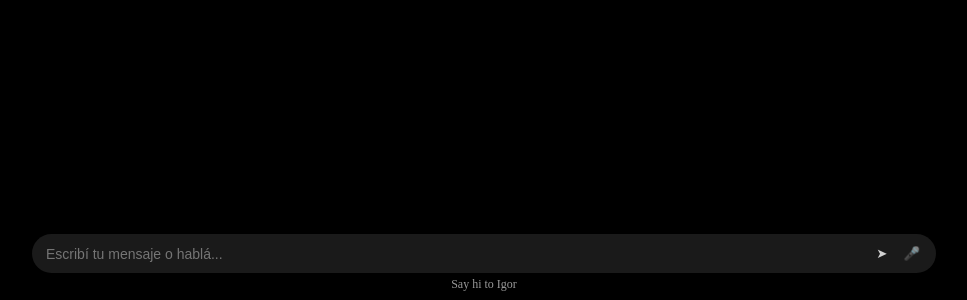
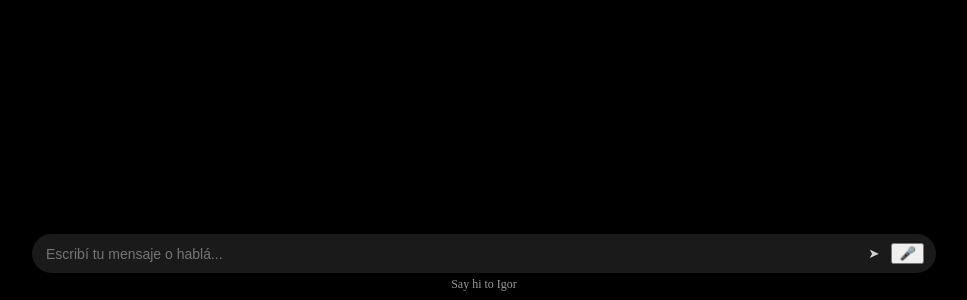
Before and after one commit to manuachinelli/onboarding2, a Next.js app: page /onboarding/igor-chat in a window 1280 px wide. Shown: the part 500-800 px from the top of the page, without its empty margins (156-1123 px from the left). Built offline with nearby package versions, Linux system fonts and the light colour scheme.

Commit message:
Update page.js

```diff
--- a/app/onboarding/igor-chat/page.js
+++ b/app/onboarding/igor-chat/page.js
@@ -7,8 +7,10 @@ export default function IgorChat() {
   const [messages, setMessages] = useState([])
   const [input, setInput] = useState('')
   const [waiting, setWaiting] = useState(false)
+  const [recognizing, setRecognizing] = useState(false)
+  const [processingVoice, setProcessingVoice] = useState(false)
+
   const messagesEndRef = useRef(null)
-  const [recognizing, setRecognizing] = useState(false)
   const recognitionRef = useRef(null)
 
   useEffect(() => {
@@ -57,11 +59,21 @@ export default function IgorChat() {
 
       recognitionRef.current.onresult = (event) => {
         const transcript = event.results[0][0].transcript
-        setInput((prev) => prev + transcript)
+        setProcessingVoice(true)
+        setTimeout(() => {
+          setInput((prev) => prev + transcript)
+          setProcessingVoice(false)
+        }, 1000)
       }
 
-      recognitionRef.current.onerror = () => setRecognizing(false)
-      recognitionRef.current.onend = () => setRecognizing(false)
+      recognitionRef.current.onerror = () => {
+        setRecognizing(false)
+        setProcessingVoice(false)
+      }
+
+      recognitionRef.current.onend = () => {
+        setRecognizing(false)
+      }
     }
 
     if (!recognizing) {
@@ -106,10 +118,15 @@ export default function IgorChat() {
           </button>
           <button
             onClick={toggleVoiceInput}
-            className={`${styles.iconButton} ${recognizing ? styles.disabled : ''}`}
+            className={styles.micButton}
+            disabled={recognizing || processingVoice}
             title="Hablar"
           >
-            🎤
+            {processingVoice ? (
+              <span className={styles.spinner} />
+            ) : (
+              <span className={styles.micIcon}>🎤</span>
+            )}
           </button>
         </div>
         <div className={styles.status}>Say hi to Igor</div>
```
